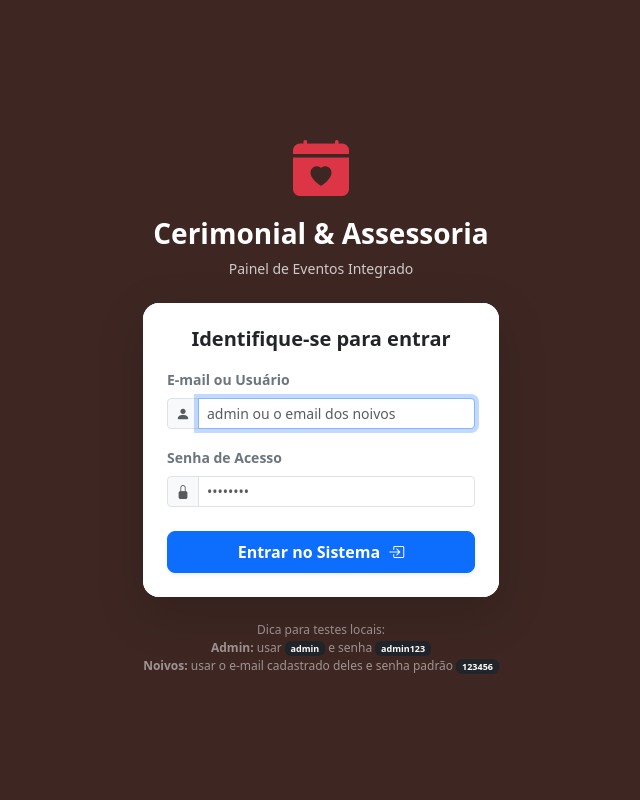
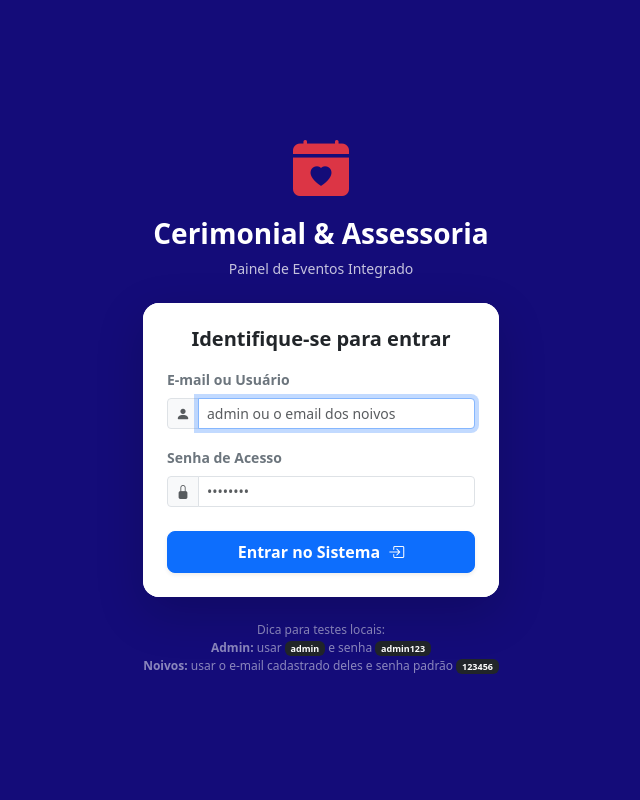
Before and after one commit to EwerthonSouza/Sis_Casamento, a PHP site: page / in a window 1280 px wide. Shown: the whole page, without its empty margins (319-959 px from the left). Run offline with PHP 8.4, Linux system fonts and the light colour scheme.

Commit message:
Alterado a cor do plano de fundo index.php

```diff
--- a/index.php
+++ b/index.php
@@ -67,7 +67,7 @@ if ($_SERVER['REQUEST_METHOD'] === 'POST') {
     <style>
         /* Força o fundo marrom escuro liso e remove qualquer imagem nesta tela */
         body {
-            background-color: #3e2723 !important;
+            background-color: #140c79 !important;
             background-image: none !important;
             background-repeat: no-repeat !important;
             min-height: 100vh;
```
